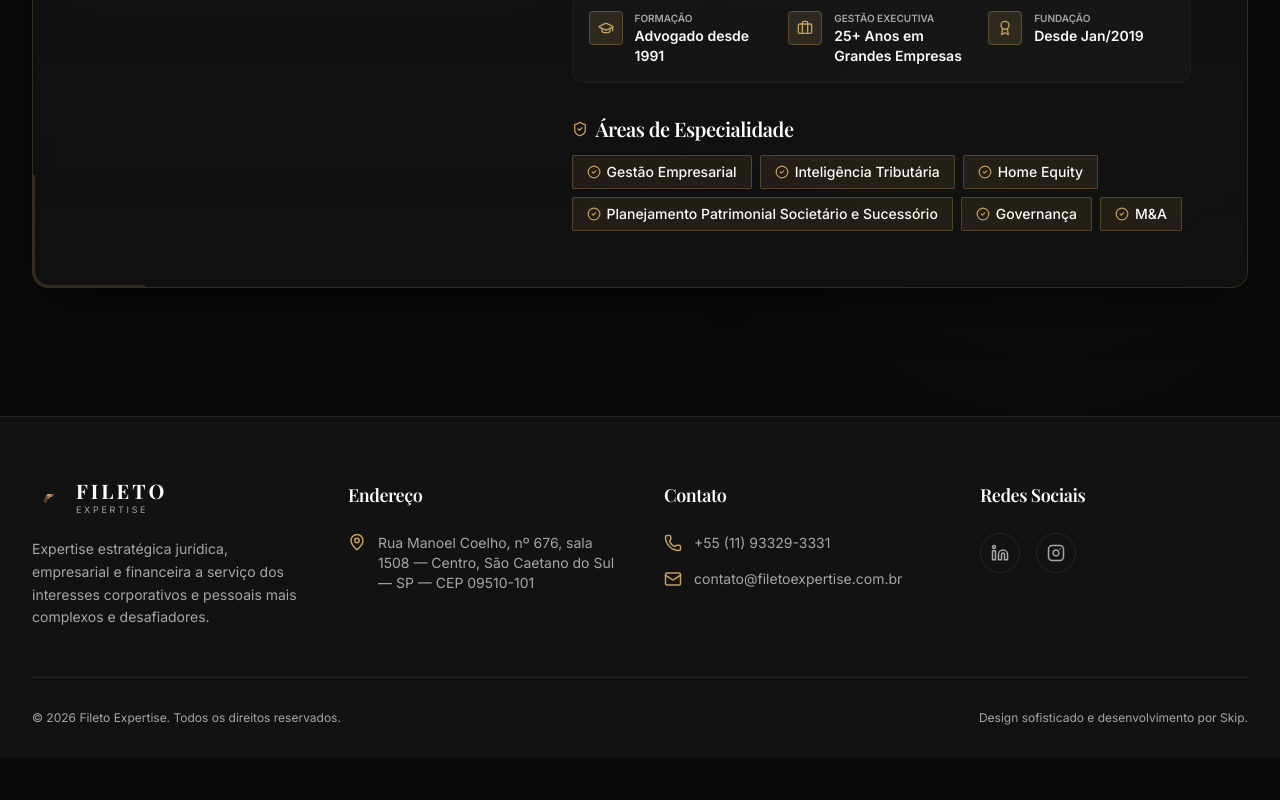
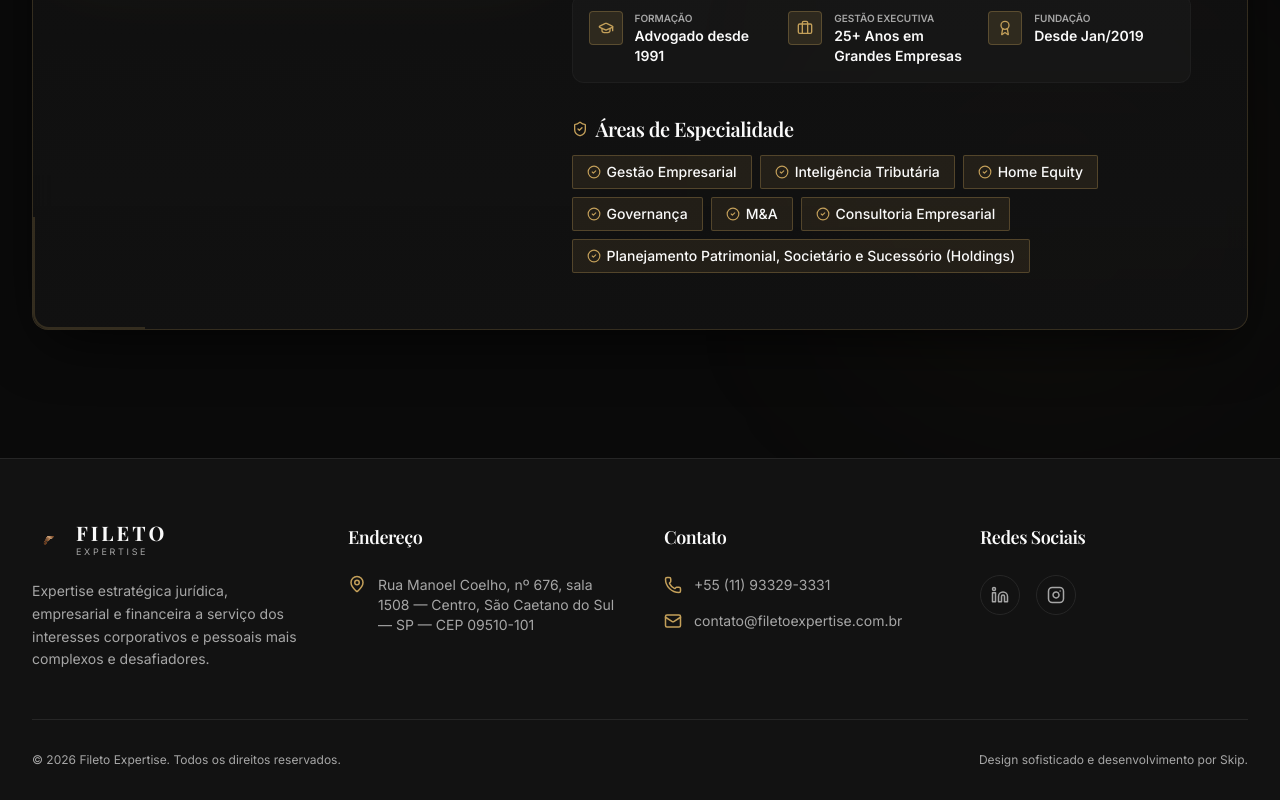
Before and after one commit to claudiofileto-lgtm/grupo-fileto-cdh77id9i, a React (Vite) app: page /fundador in a window 1280 px wide. Shown: the part 972-1772 px from the top of the page. Before the commit the page ends 1730 px from the top, so only its background shows below. Built offline with nearby package versions, Linux system fonts and the light colour scheme; a web font is replaced by a local one.

Commit message:
Atualiza array expertise do fundador Claudio Fileto conforme especificado

```diff
--- a/src/data/content.ts
+++ b/src/data/content.ts
@@ -216,9 +216,10 @@ export const founderMember: TeamMember = {
     'Gestão Empresarial',
     'Inteligência Tributária',
     'Home Equity',
-    'Planejamento Patrimonial Societário e Sucessório',
     'Governança',
     'M&A',
+    'Consultoria Empresarial',
+    'Planejamento Patrimonial, Societário e Sucessório (Holdings)',
   ],
   email: 'contato@filetoexpertise.com.br',
   phone: '+55 (11) 93329-3331',
```
Also changed, not shown: .skip.config.json.
